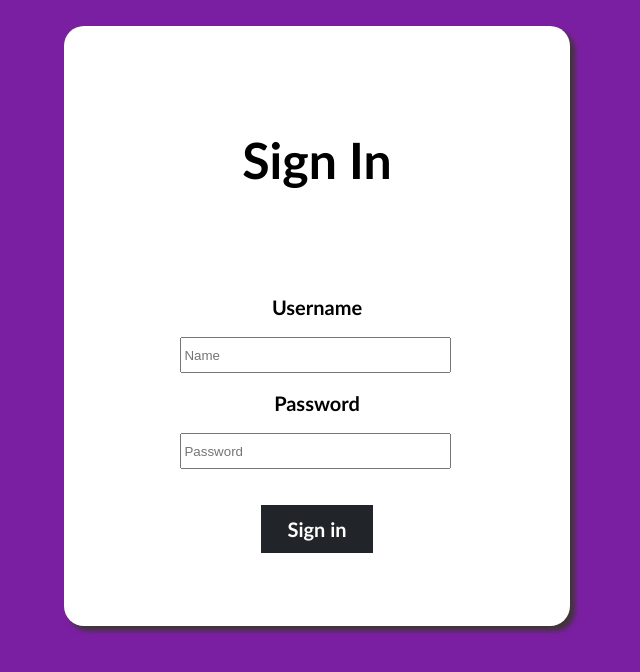
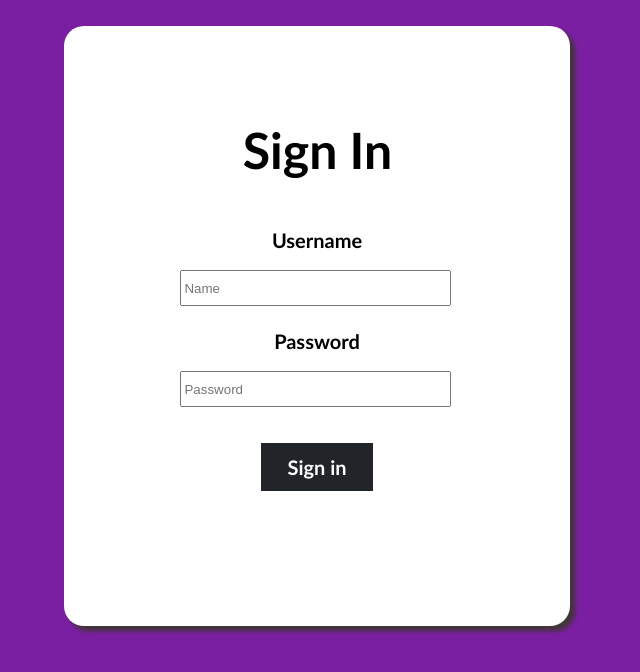
Before and after one commit to Pininita/Anime_Online_HD, a plain HTML site: page Login/Login.html in a window 1280 px wide. Shown: the whole page, without its empty margins (323-963 px from the left). Drawn offline with Linux system fonts and the light colour scheme.

Commit message:
Implemet fix Login

```diff
--- a/Login/Login.css
+++ b/Login/Login.css
@@ -3,8 +3,11 @@ body {
 }
 
 h1 {
-
-    padding-top: 70px;
+    position: absolute;
+    left: 25.1%;
+    right: 60%;
+    width: 50%;
+    padding-top:60px;
     font-size: 50px;
     font-weight: bold;
     font-family: 'Gill Sans', 'Gill Sans MT', Calibri, 'Trebuchet MS', sans-serif;
@@ -49,8 +52,15 @@ h1 {
     margin-left: 23%;
 }
 
-.password2,
+.password2 {
+    margin-top: 5px;
+    font-size: 20px;
+    font-weight: bold;
+    font-family: 'Gill Sans', 'Gill Sans MT', Calibri, 'Trebuchet MS', sans-serif;
+}
+
 .name2 {
+    margin-top: 130px;
     font-size: 20px;
     font-weight: bold;
     font-family: 'Gill Sans', 'Gill Sans MT', Calibri, 'Trebuchet MS', sans-serif;
--- a/Login/Login.html
+++ b/Login/Login.html
@@ -9,22 +9,24 @@
 </head>
 
 <body>
+
+
     <div class="stylebox">
 
         <h1>Sign In</h1>
         <br> <br> <br> <br>
         <label class="name2">Username</label>
         <br>
-        <input type="text" class="Name" placeholder="Name">
+        <input id="username" type="text" class="Name" placeholder="Name">
         <br>
         <label class="password2">Password</label>
         <br>
         <input type="password" class="Password" placeholder="Password">
         <br><br>
-        <a href="https://www.youtube.com/"><button class="btn">Sign in</button></a>
+        <a href="../home-page/index.html"><button class="btn">Sign in</button></a>
 
     </div>
-
+    <script src="../funcionality/index.js"></script>
 </body>
 
 </html>
--- /dev/null
+++ b/funcionality/index.js
@@ -0,0 +1,11 @@
+
+const username = document.getElementById("username");
+
+username.addEventListener('change', () => {
+ console.log(username.value)
+ if (username.value === "Maicol") {
+    console.log("ES MAICOL")
+   } else {
+    console.log("NO ACCEDE")
+   }
+})
```
Also changed, not shown: home-page/index.html (+1 -0 lines).
